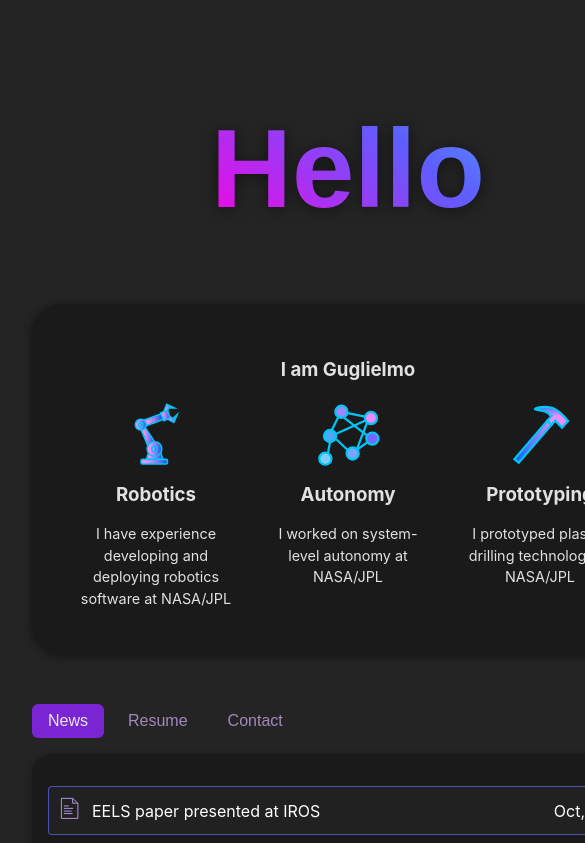
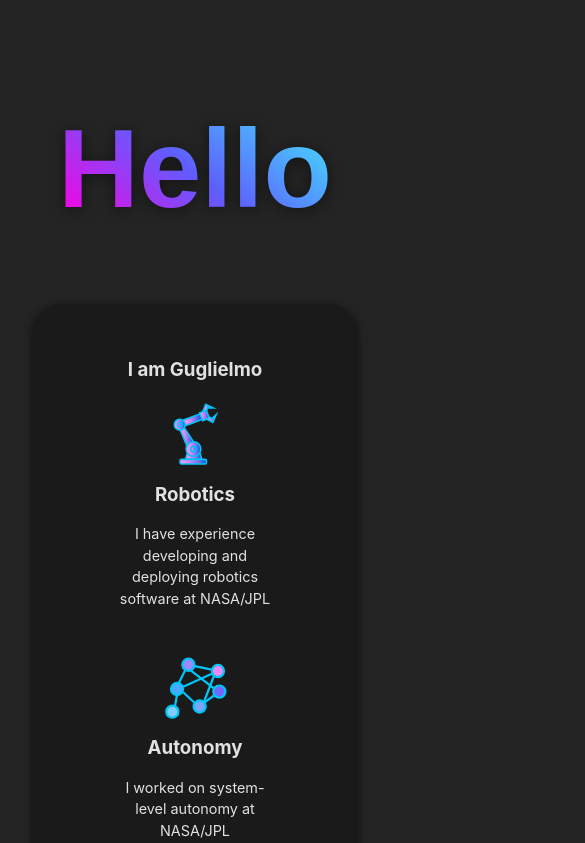
Before and after one commit to gdaddi/personal-website, a React (Vite) app: page / in a window 390 px wide. Shown: the top 843 px of the page, 585 px wide, since content can reach past the window. Built offline with nearby package versions, Linux system fonts and the light colour scheme.

Commit message:
First attempt

```diff
--- a/src/components/NewsContent.css
+++ b/src/components/NewsContent.css
@@ -1,17 +1,3 @@
-.news-item {
-  border: 1px solid #646cffaa;
-  padding: 8px;
-  margin-bottom: 10px;
-  border-radius: 4px;
-  background-color: #212121;
-  transition: background-color 0.3s ease;
-  cursor: pointer;
-  width: 600px; /* Fixed width */
-  max-width: 100%; /* Ensures it doesn't overflow its parent container */
-  box-sizing: border-box;
-  overflow-wrap: break-word;
-}
-
 .news-item-content {
   display: flex;
   justify-content: space-between; /* Aligns children to start and end */
@@ -48,3 +34,39 @@
 .news-title-link:hover {
   text-decoration: underline;
 }
+
+.news-item {
+  border: 1px solid #646cffaa;
+  padding: 8px;
+  margin-bottom: 10px;
+  border-radius: 4px;
+  background-color: #212121;
+  transition: background-color 0.3s ease;
+  cursor: pointer;
+  /* Removed fixed width, ensure it's responsive */
+  max-width: 100%; /* Ensures it doesn't overflow its parent container */
+  box-sizing: border-box;
+  overflow-wrap: break-word;
+}
+
+/* Use media queries for responsive adjustments */
+@media (max-width: 768px) {
+  .news-item {
+    /* Adjust padding, margins, or any other properties for smaller screens */
+  }
+
+  .news-item-content, .news-content {
+    /* You might want to stack items vertically on smaller screens */
+    flex-direction: column;
+  }
+
+  .news-date {
+    /* Adjust date presentation on smaller screens */
+    margin-top: 10px; /* Add space above the date when stacked */
+  }
+}
+
+/* Ensure that all text elements are responsive */
+.news-description, .news-title-link {
+  overflow-wrap: break-word; /* Allows text to wrap and prevents overflow */
+}
```
Also changed, not shown: 1 other file (tests, documents, lock files or other folders).
